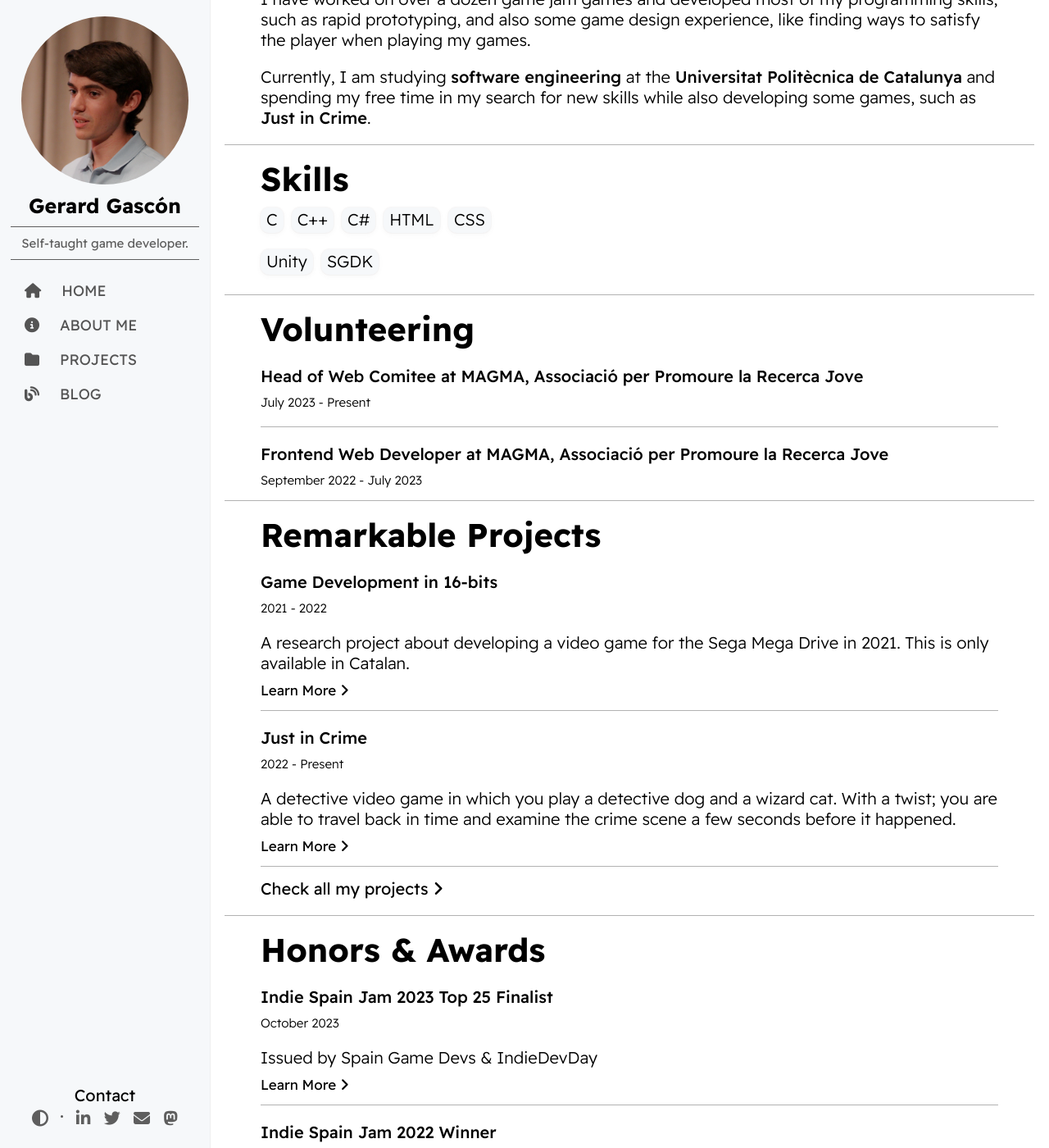
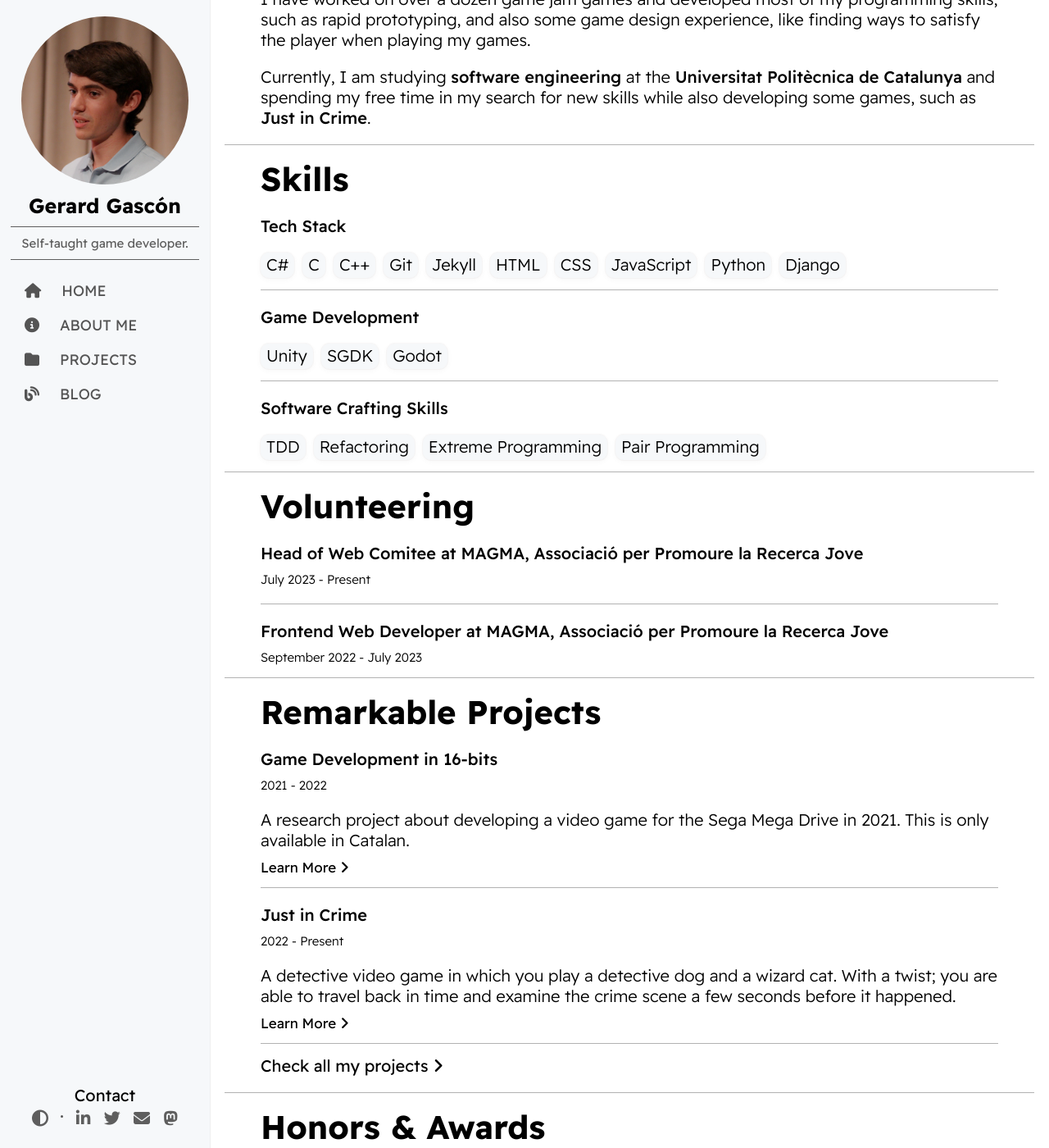
Before and after one commit to GerardGascon/gerardgascon.github.io, a Jekyll site: the page built from about-me.md, in a window 1280 px wide and 1400 px high, scrolled down 632 px. Shown: the whole window at 82% size. Built offline with Jekyll 4.4.1, drawn with Linux system fonts in a browser that asks for light colours; nearby versions of some CDN libraries; some of the changed text lies outside the part shown.

Commit message:
feat: improved about page

```diff
--- a/_layouts/about-me.html
+++ b/_layouts/about-me.html
@@ -52,16 +52,33 @@
 
 			<div class="description">
 				<h1>Skills</h1>
+				<p><b>Tech Stack</b></p>
 				<div class="skills">
+					<p>C#</p>
 					<p>C</p>
 					<p>C++</p>
-					<p>C#</p>
+					<p>Git</p>
+					<p>Jekyll</p>
 					<p>HTML</p>
 					<p>CSS</p>
+					<p>JavaScript</p>
+					<p>Python</p>
+					<p>Django</p>
 				</div>
+				<hr>
+				<p><b>Game Development</b></p>
 				<div class="skills">
 					<p>Unity</p>
 					<p>SGDK</p>
+					<p>Godot</p>
+				</div>
+				<hr>
+				<p><b>Software Crafting Skills</b></p>
+				<div class="skills">
+					<p>TDD</p>
+					<p>Refactoring</p>
+					<p>Extreme Programming</p>
+					<p>Pair Programming</p>
 				</div>
 			</div>
 
@@ -157,6 +174,15 @@
 					</div>
 				</div>
 			</div>
+
+			<hr>
+
+			<div class="description">
+				<h1>Languages</h1>
+				<p><b>English</b> &ndash; Professional working proficiency</p>
+				<p><b>Catalan</b> &ndash; Native</p>
+				<p><b>Spanish</b> &ndash; Native</p>
+			</div>
 		</div>
 	</div>
 </body>
--- a/assets/css/about-me.css
+++ b/assets/css/about-me.css
@@ -7,9 +7,9 @@
 
 .main hr {
 	border-top: .1px solid var(--hr-color);
-	border-right: 0px;
-	border-left: 0px;
-	border-bottom: 0px;
+	border-right: 0;
+	border-left: 0;
+	border-bottom: 0;
 }
 
 .description {
@@ -54,16 +54,16 @@
 }
 
 .about-header h2 {
-    font-size: 30;
+    font-size: 30px;
     margin-top: 10px;
 }
 .about-header h3 {
-    font-size: 25;
+    font-size: 25px;
     font-weight: 400;
     margin-top: -20px;
 }
 .about-header h4 {
-    font-size: 20;
+    font-size: 20px;
     font-weight: 200;
     margin-top: -15px;
 }
@@ -82,20 +82,18 @@
 
 .skills {
     display: flex;
+    flex-flow: wrap;
+    gap: 10px;
 }
 .skills p {
     border-radius: .625rem;
     background-color: var(--sidenav-color);
-    margin-right: 10px;
     box-shadow: var(--default-box-shadow);
 
-    margin-top: 10px;
-    margin-bottom: 10px;
+    margin-top: 0px;
+    margin-bottom: 0px;
 
-    padding-left: 7px;
-    padding-right: 7px;
-    padding-bottom: 4px;
-    padding-top: 2px;
+    padding: 2px 7px 4px;
 
     user-select: none;
     transition: var(--transition-duration);
```
